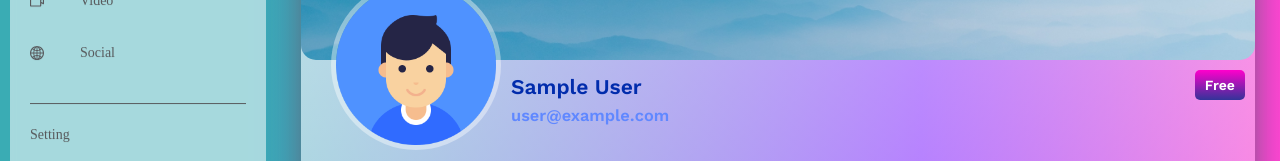
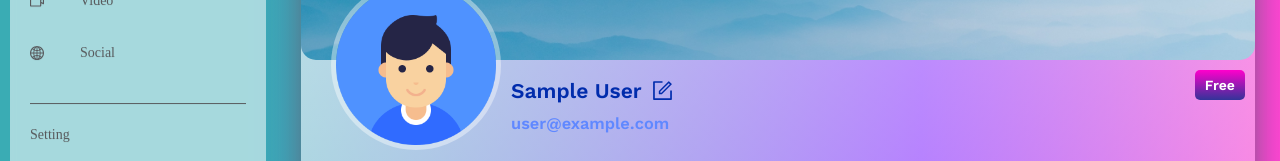
Before and after one commit to Elvin-dang/picify, a React (Create React App) app: page /profile in a window 1280 px wide. Shown: the part 288-449 px from the top of the page. Built offline with nearby package versions, Linux system fonts and the light colour scheme; no server answers; sample sign-in values are in the browser's storage.

Commit message:
[ADD] profile ui p2

```diff
--- a/src/pages/Profile/index.tsx
+++ b/src/pages/Profile/index.tsx
@@ -1,10 +1,12 @@
-import React, { useEffect } from "react";
+import React, { useEffect, useState } from "react";
 import { connect } from "react-redux";
 import "./styles.scss";
 import { AppDispatch, RootState } from "../../config/store";
 import { UserState } from "../../shared/slices/user.slice";
 import { getPictureAsyncAction, PictureState } from "../Picture/Picture.slice";
 import Spinner from "../../shared/components/Spinner";
+import { FormOutlined } from "@ant-design/icons";
+import ConfirmModal from "../../shared/components/ConfirmModal/ConfirmModal";
 
 interface Props {
   user: UserState;
@@ -13,6 +15,9 @@ interface Props {
 }
 
 const Profile = ({ user, picture, dispatch }: Props) => {
+  const [openEditProfileModal, setOpenEditProfileModal] =
+    useState<boolean>(false);
+
   useEffect(() => {
     dispatch(getPictureAsyncAction(user.uid));
   }, [dispatch, user.uid]);
@@ -34,7 +39,18 @@ const Profile = ({ user, picture, dispatch }: Props) => {
         </div>
         <div className="information">
           <div className="wrapper">
-            <h2>{user.displayName}</h2>
+            <h2>
+              {user.displayName}
+              <div className="group">
+                <button
+                  className="two"
+                  onClick={() => setOpenEditProfileModal(true)}
+                >
+                  <FormOutlined />
+                  <div className="bg"></div>
+                </button>
+              </div>
+            </h2>
             <h3>{user.email}</h3>
           </div>
           <div className="tag">Free</div>
@@ -52,6 +68,7 @@ const Profile = ({ user, picture, dispatch }: Props) => {
           <Spinner />
         </div>
       ) : (
+        <div>
           <div className="usageBox">
             <div className="statistic">
               <div
@@ -78,7 +95,13 @@ const Profile = ({ user, picture, dispatch }: Props) => {
               <button>Upgrade</button>
             </div>
           </div>
+        </div>
       )}
+      <ConfirmModal
+        open={openEditProfileModal}
+        onCancel={() => setOpenEditProfileModal(false)}
+        content={"hello"}
+      />
     </div>
   );
 };
--- a/src/pages/Profile/styles.scss
+++ b/src/pages/Profile/styles.scss
@@ -59,6 +59,60 @@
           text-overflow: ellipsis;
           white-space: nowrap;
         }
+
+        .group {
+          position: relative;
+          z-index: 1;
+          display: inline-block;
+          margin-left: -10px;
+          padding: 0 10px;
+
+          button {
+            border: none;
+            cursor: pointer;
+            background: none;
+            padding: 0;
+          }
+
+          .two {
+            text-decoration: none;
+            width: 40px;
+
+            .bg {
+              height: 40px;
+              width: 40px;
+              position: absolute;
+              top: 0;
+              left: -300px;
+              z-index: -1;
+              transition: 0.3s;
+              border-radius: 20px 0 0 20px;
+            }
+          }
+
+          span:hover {
+            margin-left: 5px;
+
+            & + .bg {
+              left: 15px;
+              background: linear-gradient(
+                to right bottom,
+                rgba(255, 255, 255, 0.7),
+                rgba(255, 255, 255, 0.3)
+              );
+              border-radius: 20px;
+            }
+          }
+
+          .two span:hover {
+            color: #000;
+          }
+
+          span {
+            padding: 10px;
+            transition: 0.3s;
+          }
+        }
       }
 
       .tag {
@@ -115,7 +169,6 @@
         }
 
         .progress {
-          height: 20px;
           border-radius: 5px;
           background: linear-gradient(
             to right bottom,
@@ -129,7 +182,7 @@
           &::before {
             content: "";
             position: absolute;
-            height: 20px;
+            height: 100%;
             border-radius: 5px;
             top: 0;
             right: 0;
@@ -165,6 +218,34 @@
           rgba(255, 255, 255, 0.7),
           rgba(255, 255, 255, 0.3)
         );
+        transition: 2s;
+
+        &:hover {
+          animation: spin;
+          animation-duration: 2s;
+          background-color: gold;
+        }
+
+        @keyframes spin {
+          0% {
+            transform: scale(1, 1);
+          }
+          20% {
+            transform: scale(1.1, 1.1) translateY(5px);
+          }
+          50% {
+            transform: scale(1.1, 1.1) translateY(-10px);
+          }
+          60% {
+            transform: scale(1.1, 1.1) translateY(5px);
+          }
+          90% {
+            transform: scale(1.1, 1.1) translateY(-15px);
+          }
+          100% {
+            transform: scale(1, 1);
+          }
+        }
       }
     }
   }
```
Lines whose indentation alone changed are shown as unchanged.
